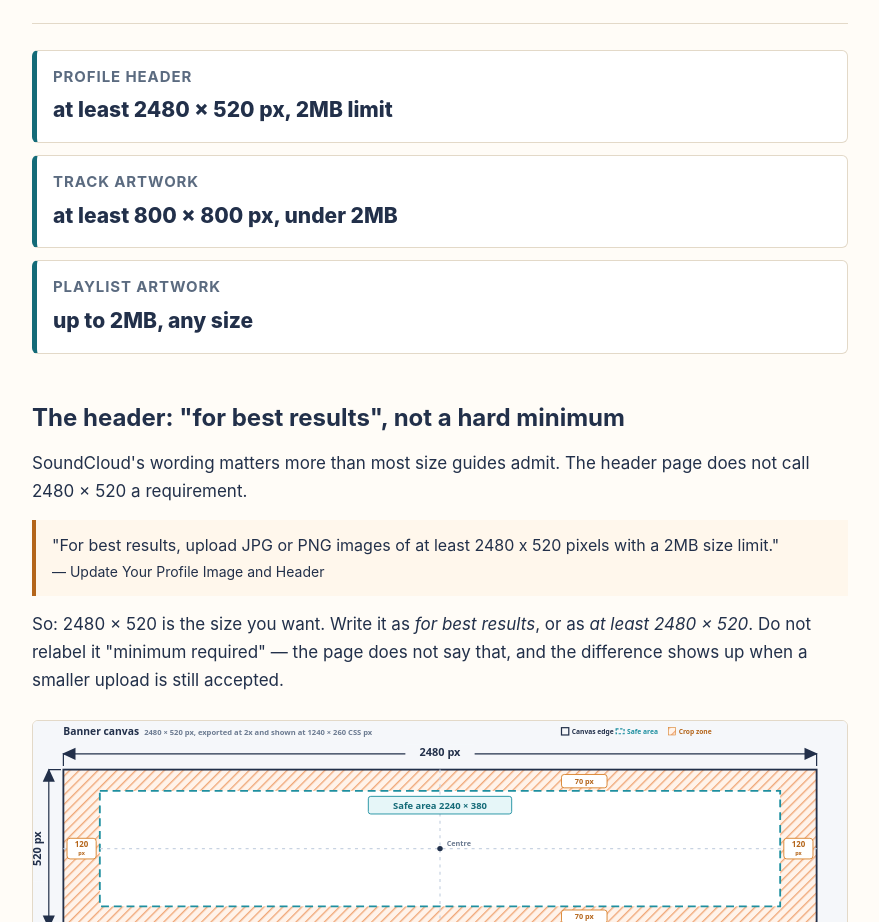
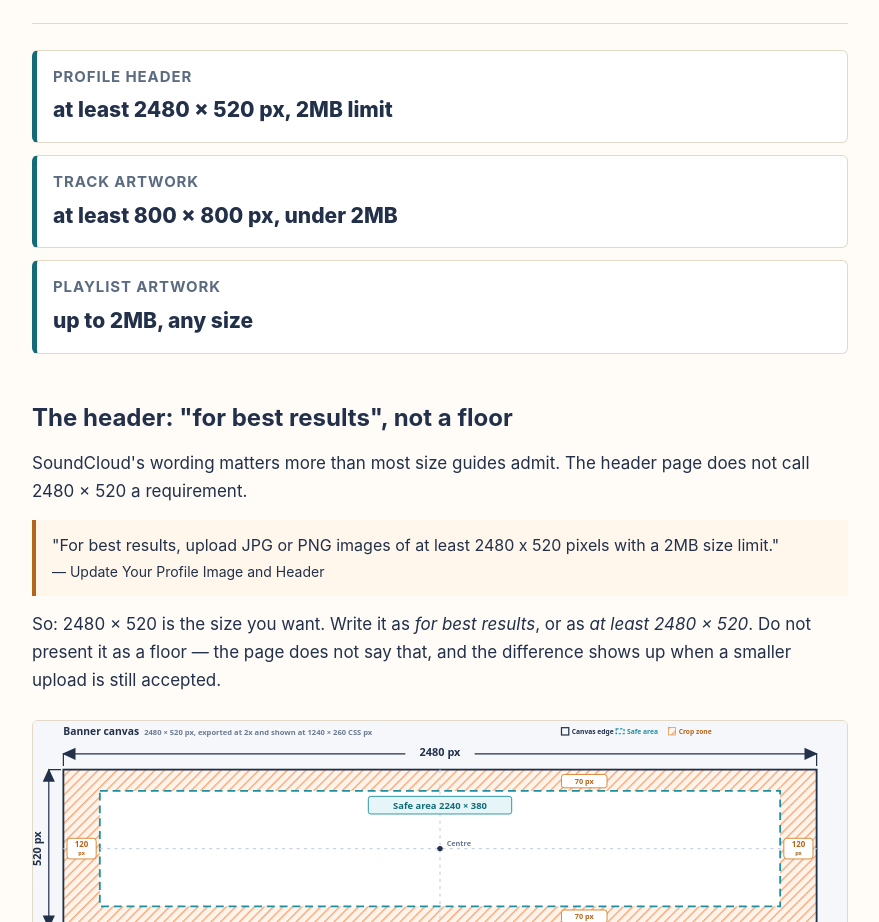
Before and after one commit to qanzhi111/qanzhi111.github.io, a plain HTML site: page specs/soundcloud-banner-size/index.html in a window 1280 px wide. Shown: the part 178-1100 px from the top of the page, without its empty margins (200-1079 px from the left). Drawn offline with Linux system fonts and the light colour scheme.

Commit message:
specs: drop the two forbidden words from the banner page

```diff
--- a/specs/soundcloud-banner-size/index.html
+++ b/specs/soundcloud-banner-size/index.html
@@ -45,13 +45,13 @@
   <div class="card"><b>Playlist artwork</b><span>up to 2MB, any size</span></div>
 </div>
 
-<h2>The header: "for best results", not a hard minimum</h2>
+<h2>The header: "for best results", not a floor</h2>
 
 <p>SoundCloud's wording matters more than most size guides admit. The header page does not call 2480 × 520 a requirement.</p>
 
 <div class="quote">"For best results, upload JPG or PNG images of at least 2480 x 520 pixels with a 2MB size limit."<br><span style="font-size:14px">— Update Your Profile Image and Header</span></div>
 
-<p>So: 2480 × 520 is the size you want. Write it as <em>for best results</em>, or as <em>at least 2480 × 520</em>. Do not relabel it "minimum required" — the page does not say that, and the difference shows up when a smaller upload is still accepted.</p>
+<p>So: 2480 × 520 is the size you want. Write it as <em>for best results</em>, or as <em>at least 2480 × 520</em>. Do not present it as a floor — the page does not say that, and the difference shows up when a smaller upload is still accepted.</p>
 
 <figure>
   <img src="/img/soundcloud-banner-spec.svg" alt="Diagram of a 2480 by 520 pixel banner canvas with a 2240 by 380 safe area and the strips that crop on narrow screens">
```
